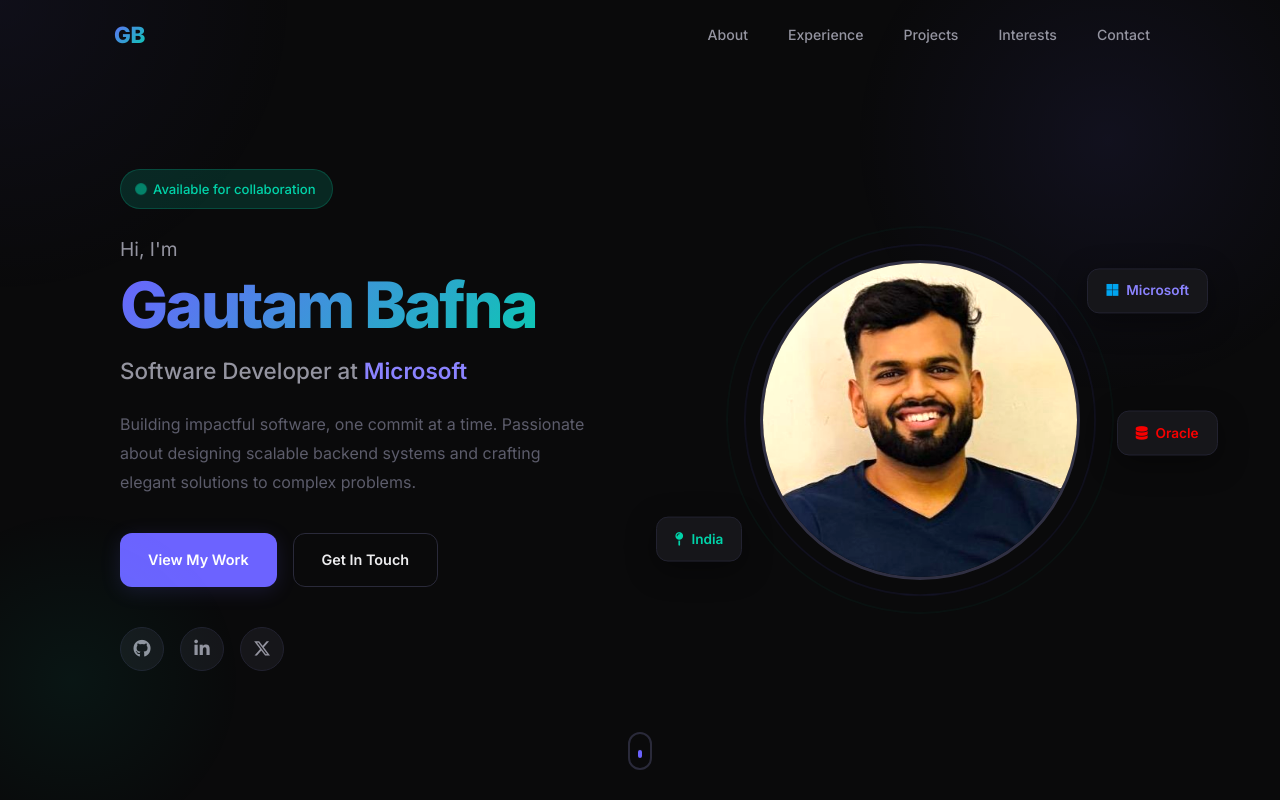
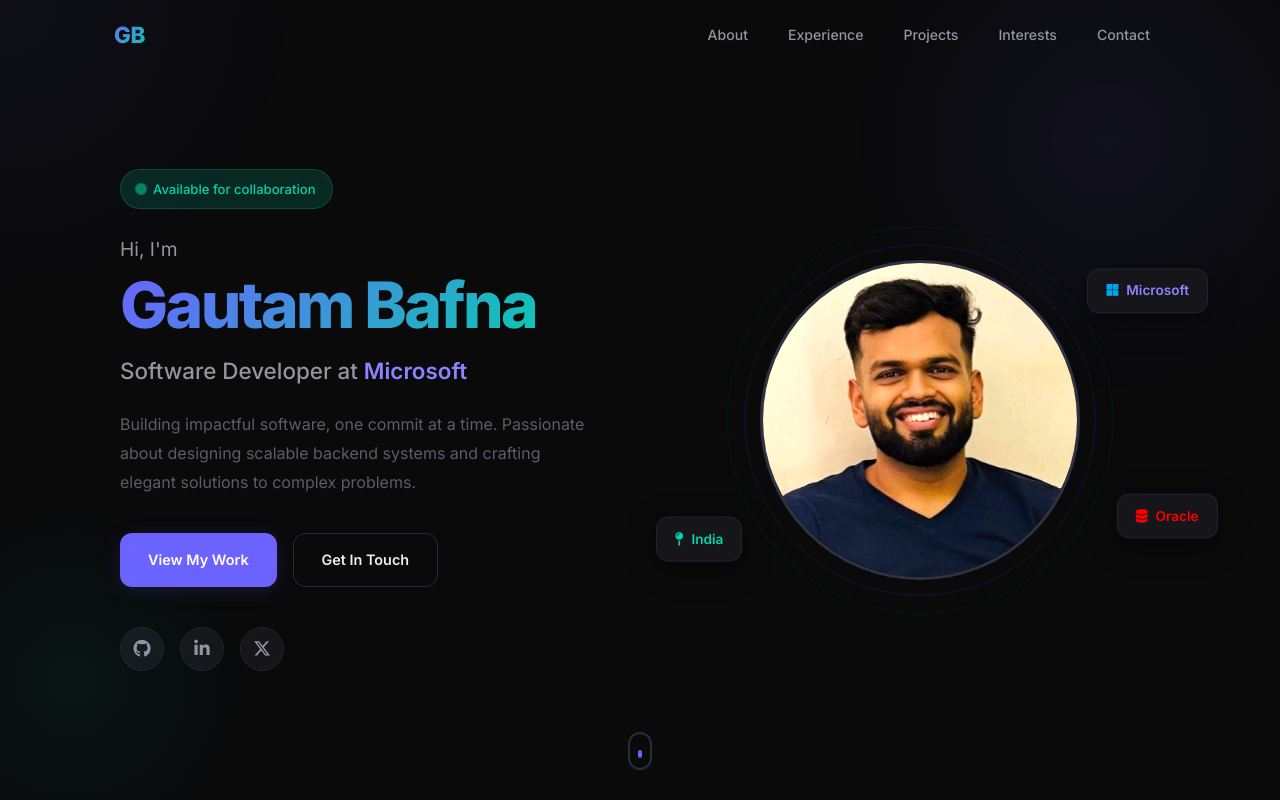
Before and after one commit to allrounder27/allrounder27.github.io, a website: page index.html in a window 1280 px wide. Shown: the top 800 px of the page. Drawn offline with Linux system fonts and the light colour scheme.

Commit message:
Move Oracle card to bottom-right outside photo

```diff
--- a/style.css
+++ b/style.css
@@ -439,9 +439,8 @@
 }
 
 .card-oracle {
-    top: 50%;
+    bottom: 10%;
     right: -12%;
-    transform: translateY(-50%);
     color: #f80000;
     animation-delay: 1s;
 }
```
